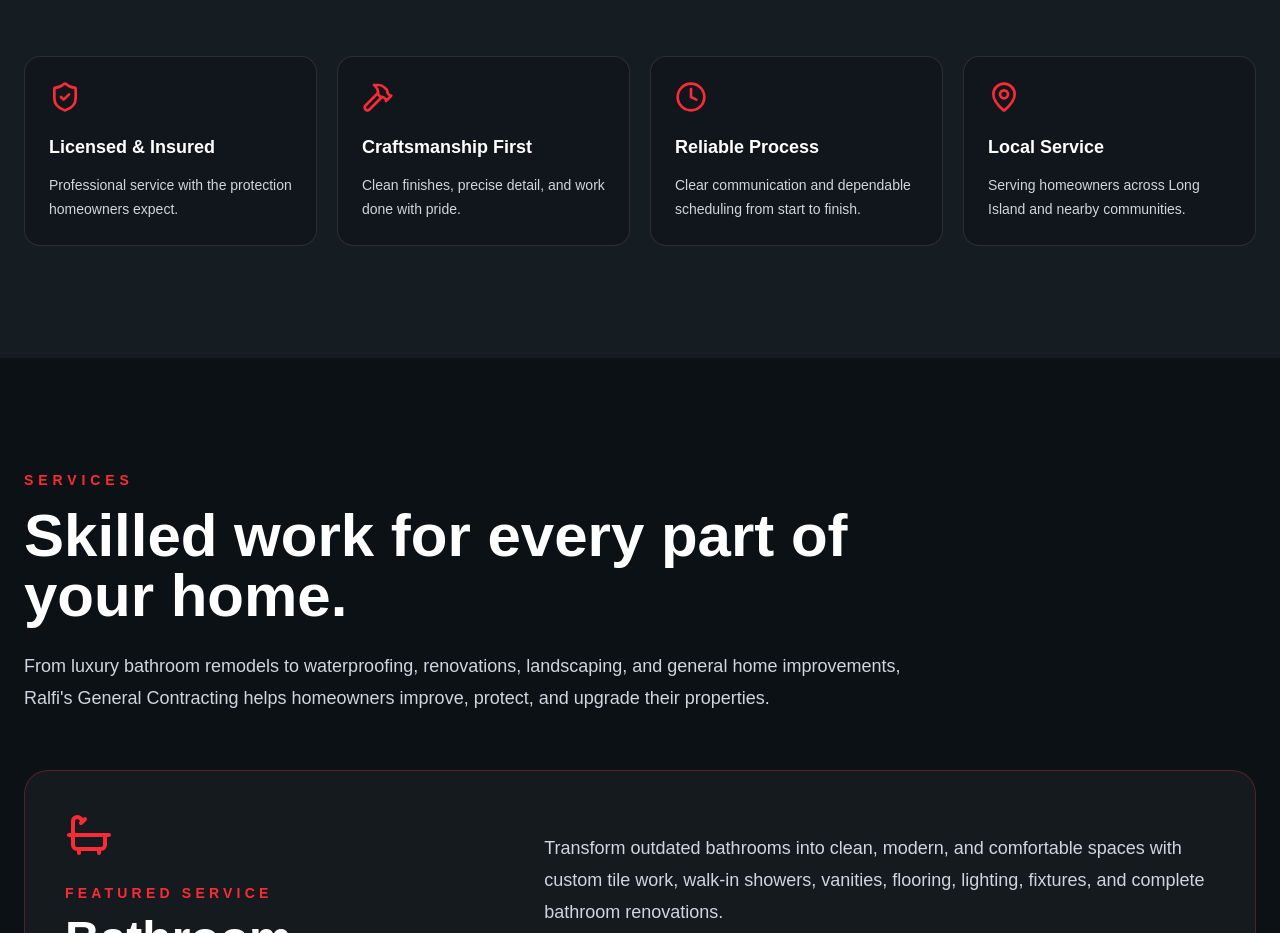
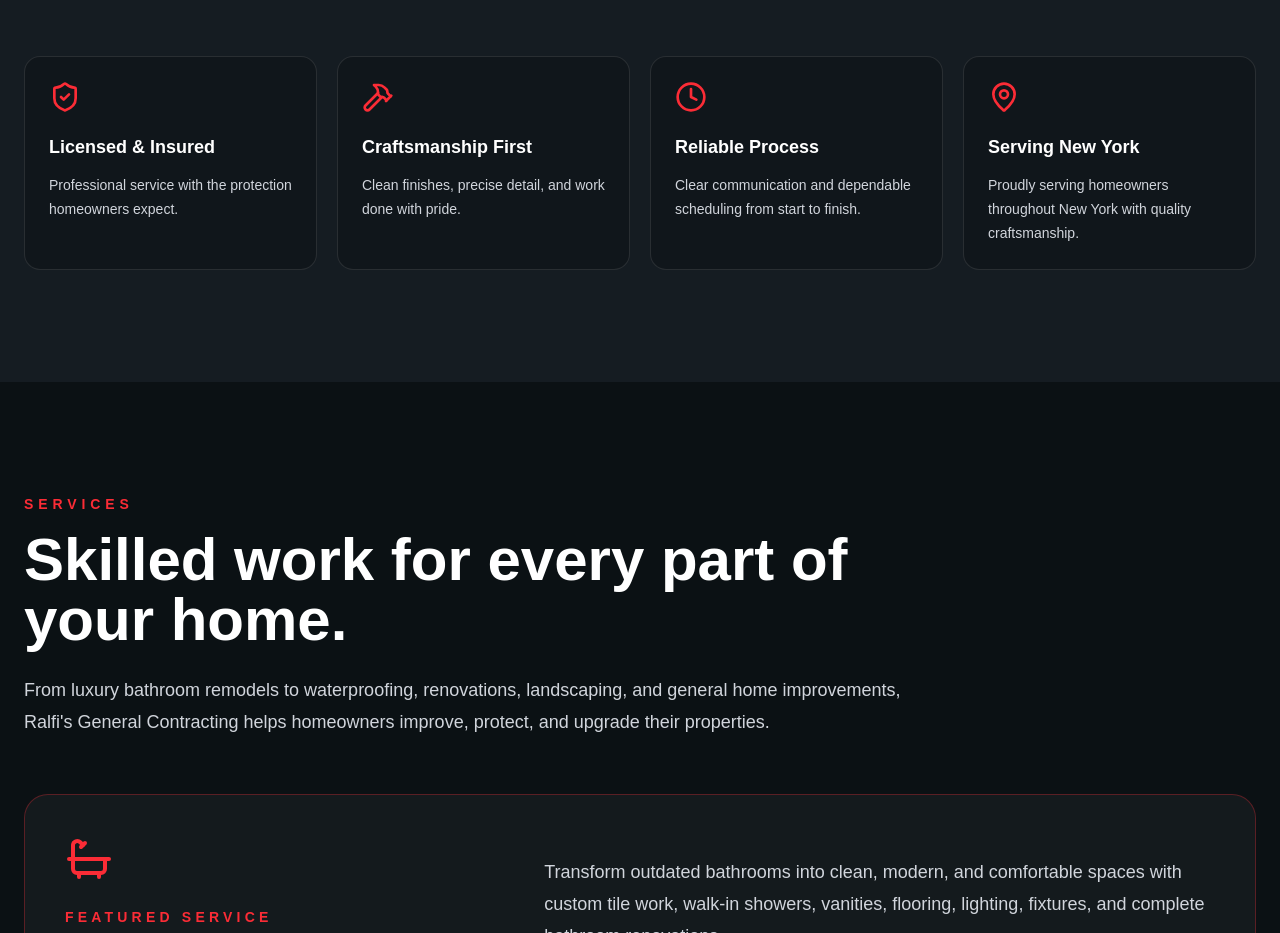
Before and after one commit to Bhimkc90/ralfis-general-contracting, a Next.js app: page / in a window 1280 px wide. Shown: the part 1340-2273 px from the top of the page. Built offline with nearby package versions, Linux system fonts and the light colour scheme.

Commit message:
Refine branding and service area messaging

```diff
--- a/src/components/home/WhyChooseUs.jsx
+++ b/src/components/home/WhyChooseUs.jsx
@@ -18,9 +18,9 @@
   },
   {
     icon: MapPin,
-    title: "Local Service",
-    text: "Serving homeowners across Long Island and nearby communities.",
-  },
+    title: "Serving New York",
+    text: "Proudly serving homeowners throughout New York with quality craftsmanship."
+  }
 ];
 
 export default function WhyChooseUs() {
```
